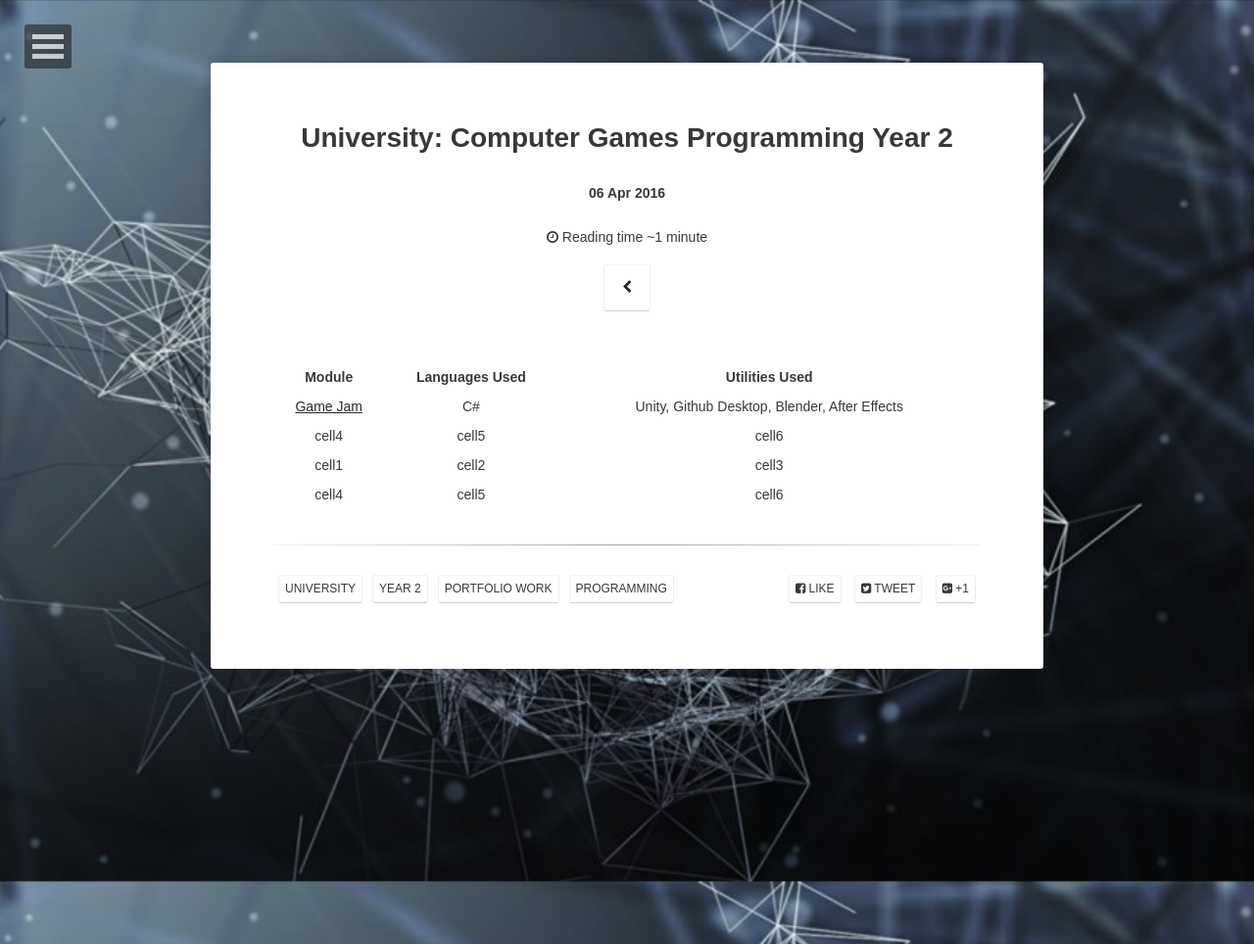
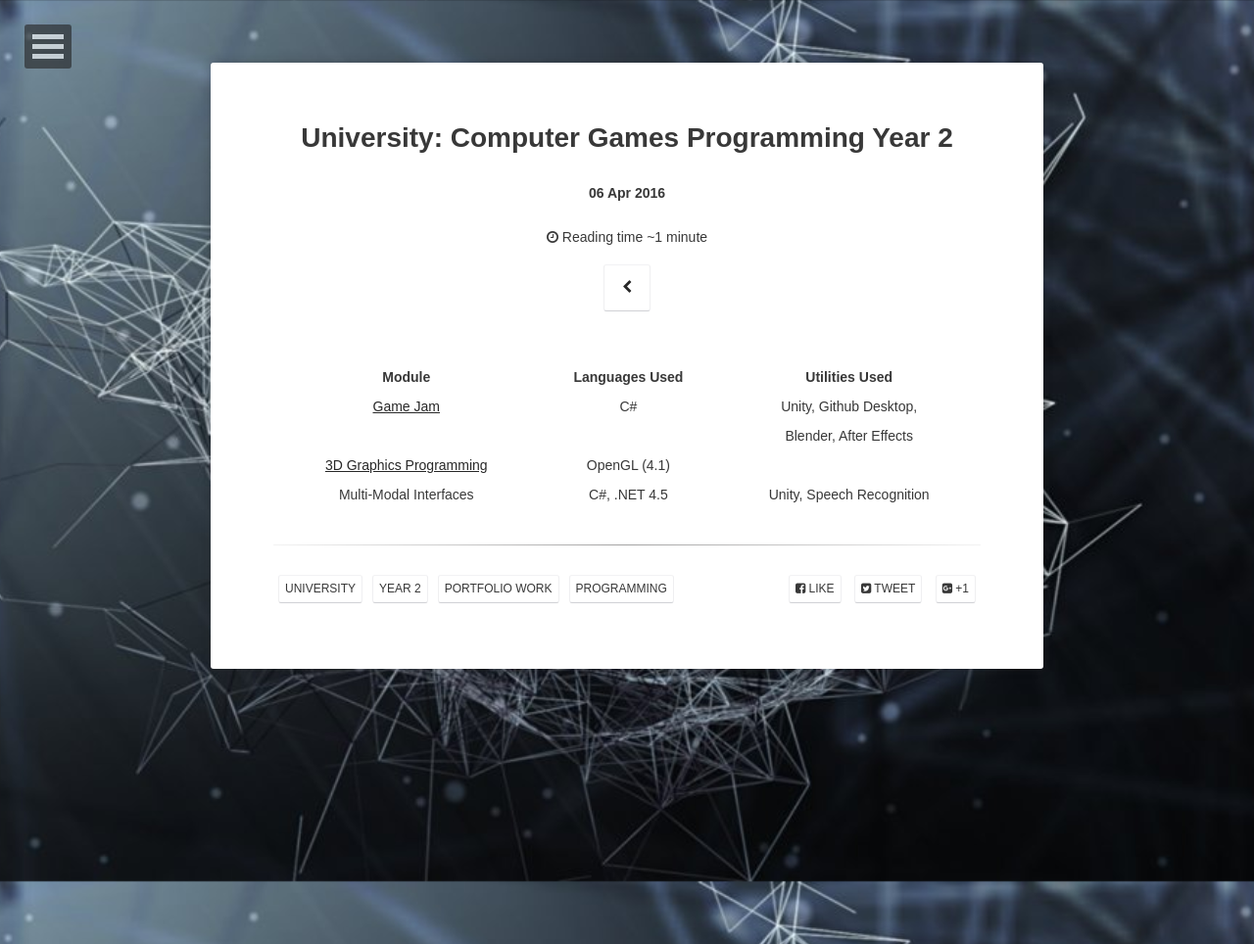
Before and after one commit to WearyWanderer/Website, a Jekyll site: the page built from _posts/2016-08-04-University-Year-2.md, in a window 1280 px wide. Shown: the whole page at 98% size. Built offline with Jekyll 4.4.1, drawn with Linux system fonts in a browser that asks for light colours; some web fonts are replaced.

Commit message:
More table work

```diff
--- a/_posts/2016-08-04-University-Year-2.md
+++ b/_posts/2016-08-04-University-Year-2.md
@@ -12,10 +12,13 @@ tag:
 comments: false
 ---
 
- | Module | Languages Used | Utilities Used |
+ |--------+----------------+----------------|
+ |Module|Languages Used|Utilities Used|
  |:------:|:--------------:|:--------------:|
- | <a href= "https://wearywanderer.github.io/CLMRTS/">Game Jam</a>	| C#	| Unity, Github Desktop, Blender, After Effects	|
- | cell4   | cell5   | cell6   |
- |----
- | cell1   | cell2   | cell3   |
- | cell4   | cell5   | cell6   |
+ |<a href= "https://wearywanderer.github.io/CLMRTS/">Game Jam</a>|C#|Unity, Github Desktop,|
+ |||Blender, After Effects|
+ |--------+----------------+----------------|
+ |<a href= "https://wearywanderer.github.io/3DGP/">3D Graphics Programming</a>|OpenGL (4.1)||
+ |--------+----------------+----------------|
+ | Multi-Modal Interfaces   | C#, .NET 4.5|Unity, Speech Recognition|
+ |--------+----------------+----------------|
```
